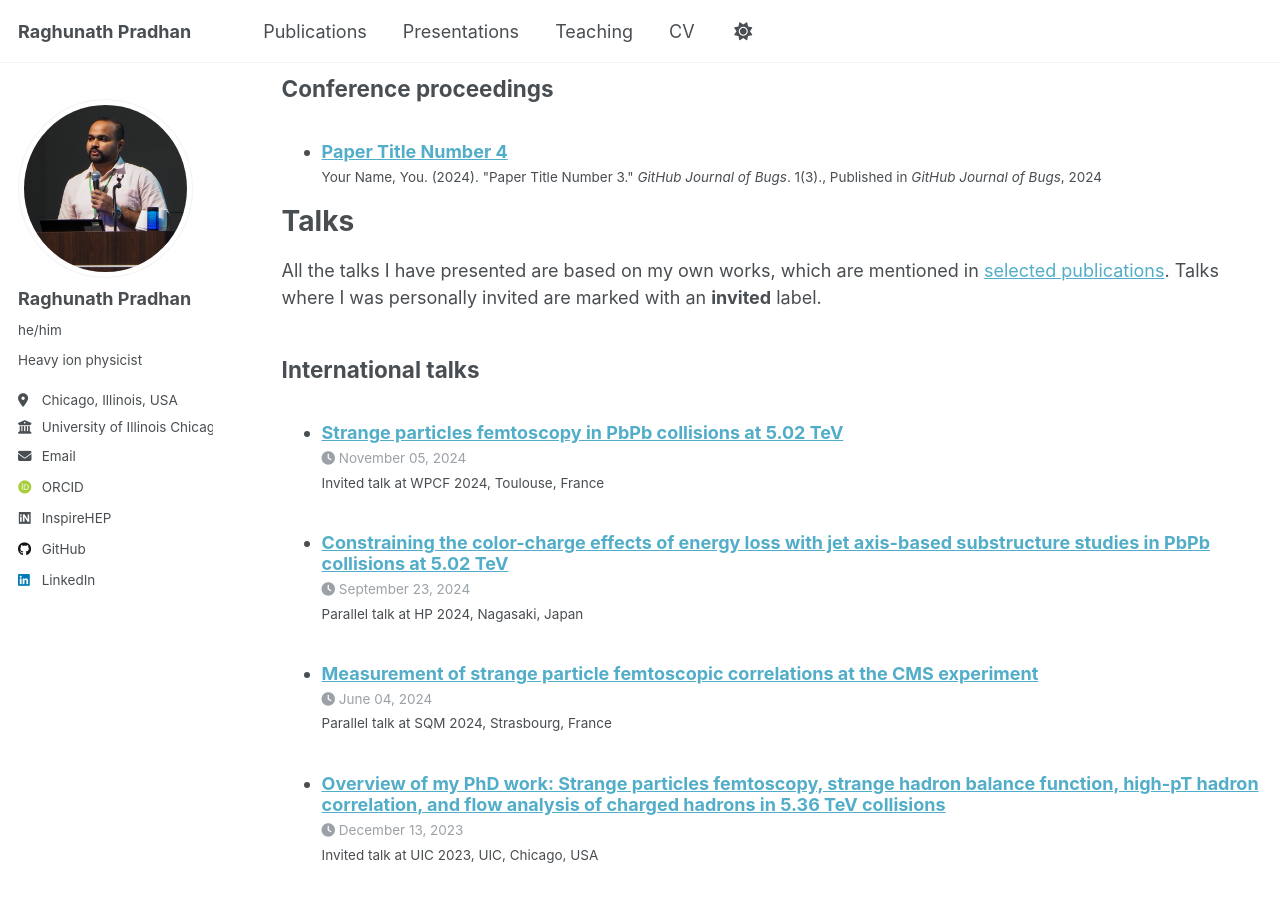
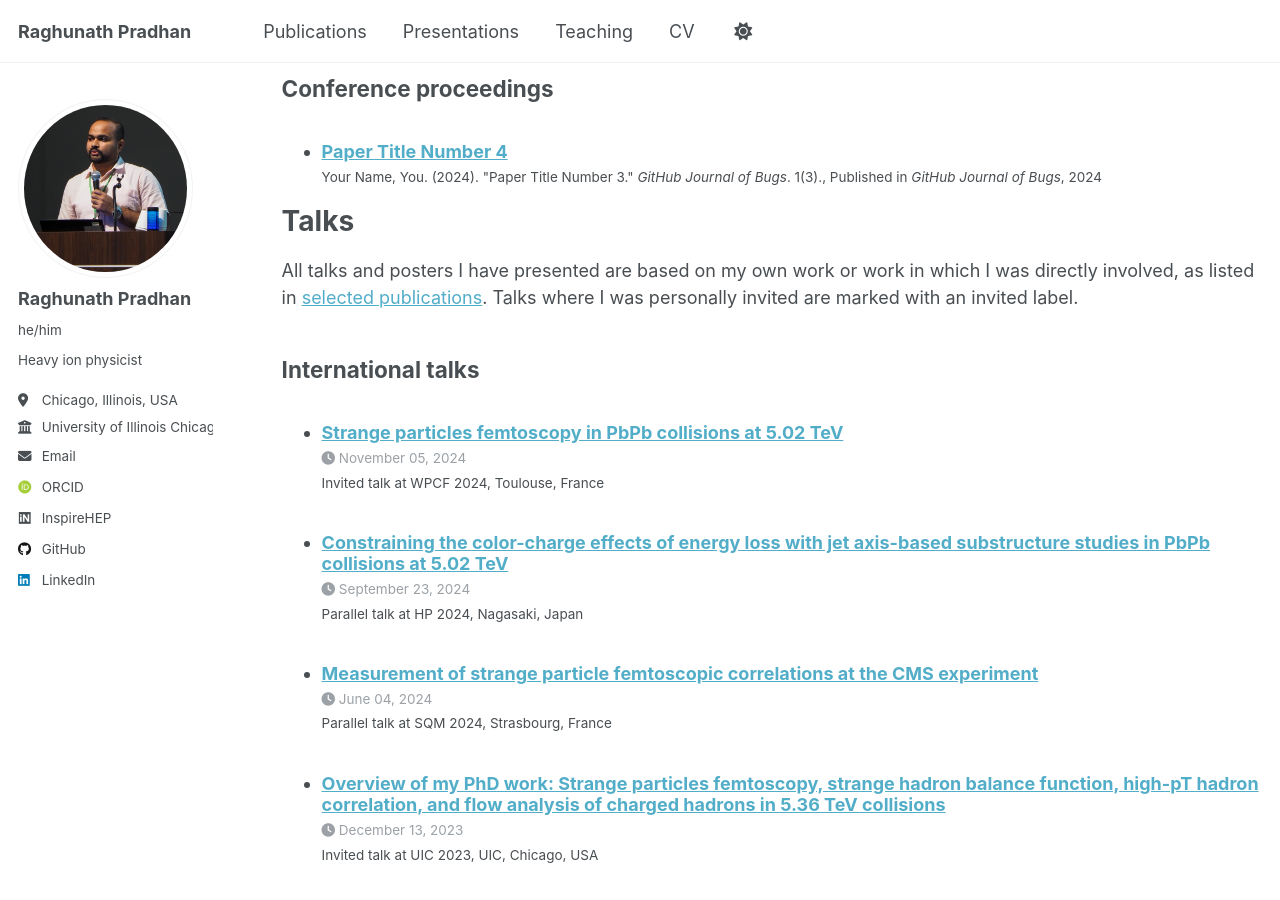
Before and after one commit to RAGHUMATAPITA/RAGHUMATAPITA.github.io, a Jekyll site: the page built from _pages/cv.md, in a window 1280 px wide and 900 px high, scrolled down 3518 px. Built offline with Jekyll 4.4.1, drawn with Linux system fonts in a browser that asks for light colours; some web fonts are replaced; a script that is not in the unit is left out.

Commit message:
updating publications

```diff
--- a/_pages/cv.md
+++ b/_pages/cv.md
@@ -104,7 +104,7 @@ Conference proceedings
 
 Talks
 ======
-All the talks I have presented are based on my own works, which are mentioned in [selected publications](/publications). Talks where I was personally invited are marked with an **invited** label.
+All talks and posters I have presented are based on my own work or work in which I was directly involved, as listed in [selected publications](/publications). Talks where I was personally invited are marked with an invited label.
 
 International talks
 ------
```
